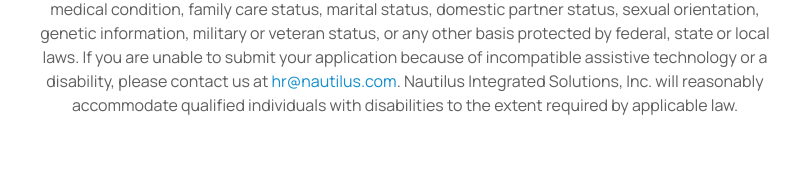
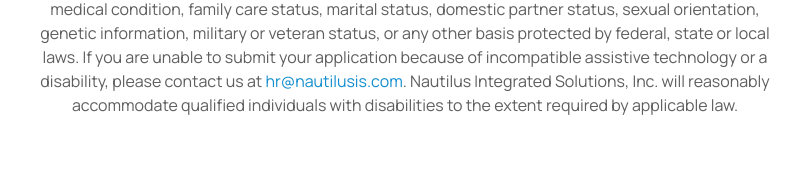
Before and after one commit to opuscule/nautilusintegratedsolutions, an Eleventy site: page src/careers.njk in a window 1280 px wide. Shown: the part 630-800 px from the top of the page, 235-1044 px from the left. Built offline with nearby package versions, Linux system fonts and the light colour scheme; Eleventy itself is replaced by a stand-in of ours; files that its build step writes are made by us from their sources.

Commit message:
Email Address Edit

```diff
--- a/src/careers.njk
+++ b/src/careers.njk
@@ -10,7 +10,7 @@ layout: 'base.njk'
 <div class="row">
   <div class="col-md-8 offset-md-2 text-center py-5">
       <h1 class="mb-3">We're always looking for talented people.</h1>
-      <p>At Nautilus Integrated Solutions, Inc., we value a diverse, inclusive workforce and we provide equal employment opportunity for all applicants and employees. All qualified applicants for employment will be considered without regard to an individual’s race, color, sex, gender identity, gender expression, religion, age, national origin or ancestry, citizenship, physical or mental disability, medical condition, family care status, marital status, domestic partner status, sexual orientation, genetic information, military or veteran status, or any other basis protected by federal, state or local laws. If you are unable to submit your application because of incompatible assistive technology or a disability, please contact us at <a href="hr@nautilus.com" title="Contact HR" target="_blank">hr@nautilus.com</a>. Nautilus Integrated Solutions, Inc. will reasonably accommodate qualified individuals with disabilities to the extent required by applicable law.</p>
+      <p>At Nautilus Integrated Solutions, Inc., we value a diverse, inclusive workforce and we provide equal employment opportunity for all applicants and employees. All qualified applicants for employment will be considered without regard to an individual’s race, color, sex, gender identity, gender expression, religion, age, national origin or ancestry, citizenship, physical or mental disability, medical condition, family care status, marital status, domestic partner status, sexual orientation, genetic information, military or veteran status, or any other basis protected by federal, state or local laws. If you are unable to submit your application because of incompatible assistive technology or a disability, please contact us at <a href="hr@nautilusis.com" title="Contact HR" target="_blank">hr@nautilusis.com</a>. Nautilus Integrated Solutions, Inc. will reasonably accommodate qualified individuals with disabilities to the extent required by applicable law.</p>
     </div>
   </div>
   <div class="row">
```
Also changed, not shown: public/careers/index.html.
